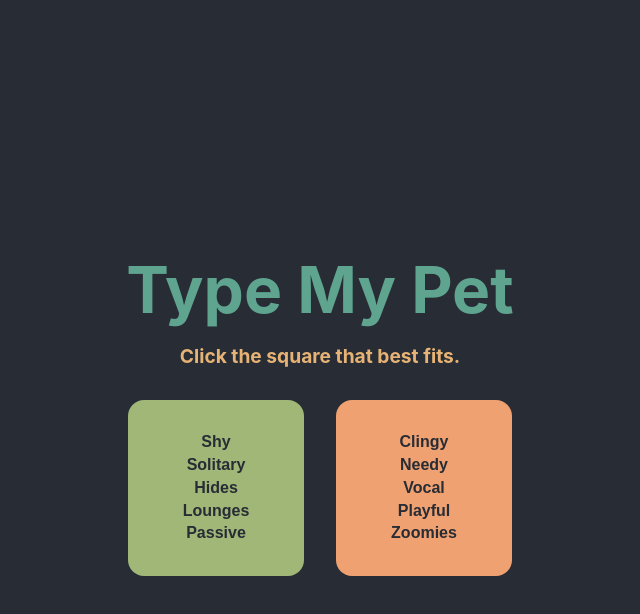
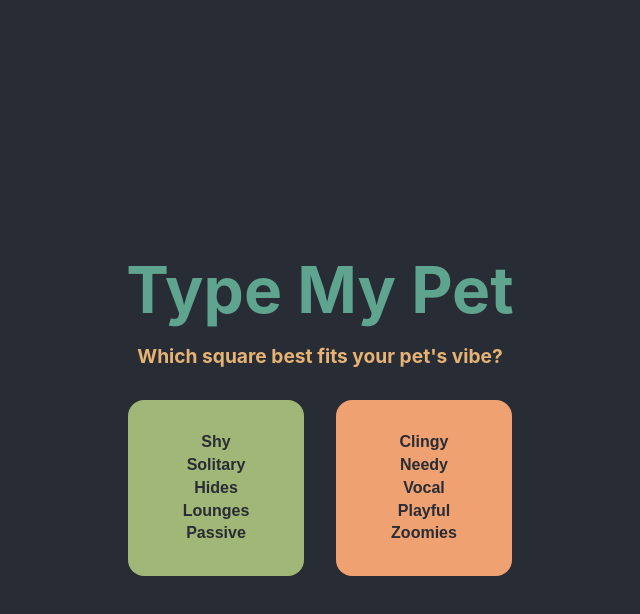
Before and after one commit to hayleyw7/type-my-pet, a React (Create React App) app: page / in a window 1280 px wide. Both pictures are taken after a click on the button "Begin". Shown: the top 614 px of the page, without its empty margins (320-960 px from the left). Built offline with nearby package versions, Linux system fonts and the light colour scheme.

Commit message:
Update descriptions

```diff
--- a/src/components/Letter/Letter.css
+++ b/src/components/Letter/Letter.css
@@ -16,7 +16,6 @@
   background: white;
   height: 11rem;
   width: 11rem;
-  /* text-align: left; */
   border-radius: 1rem;
   font-size: 1rem;
 }
--- a/src/components/Letter/Letter1.js
+++ b/src/components/Letter/Letter1.js
@@ -11,7 +11,7 @@ class Letter1 extends Component {
     return (
       <section className='question'>
 
-        <h2 className='directions'>Click the square that best fits.</h2>
+        <h2 className='directions'>Which square best fits your pet's vibe?</h2>
 
         <section className='btn-container'>
 
--- a/src/components/Letter/Letter2.js
+++ b/src/components/Letter/Letter2.js
@@ -11,7 +11,7 @@ class Letter2 extends Component {
     return (
       <section className='question'>
 
-        <h2 className='directions'>Click the square that best fits.</h2>
+        <h2 className='directions'>Which square best fits your pet's vibe?</h2>
 
         <section className='btn-container'>
 
--- a/src/components/Letter/Letter3.js
+++ b/src/components/Letter/Letter3.js
@@ -11,7 +11,7 @@ class Letter3 extends Component {
     return (
       <section className='question'>
 
-        <h2 className='directions'>Click the square that best fits.</h2>
+        <h2 className='directions'>Which square best fits your pet's vibe?</h2>
 
         <section className='btn-container'>
 
--- a/src/components/Letter/Letter4.js
+++ b/src/components/Letter/Letter4.js
@@ -11,7 +11,7 @@ class Letter4 extends Component {
     return (
       <section className='question'>
 
-        <h2 className='directions'>Click the square that best fits.</h2>
+        <h2 className='directions'>Which square best fits your pet's vibe?</h2>
 
         <section className='btn-container'>
 
```
